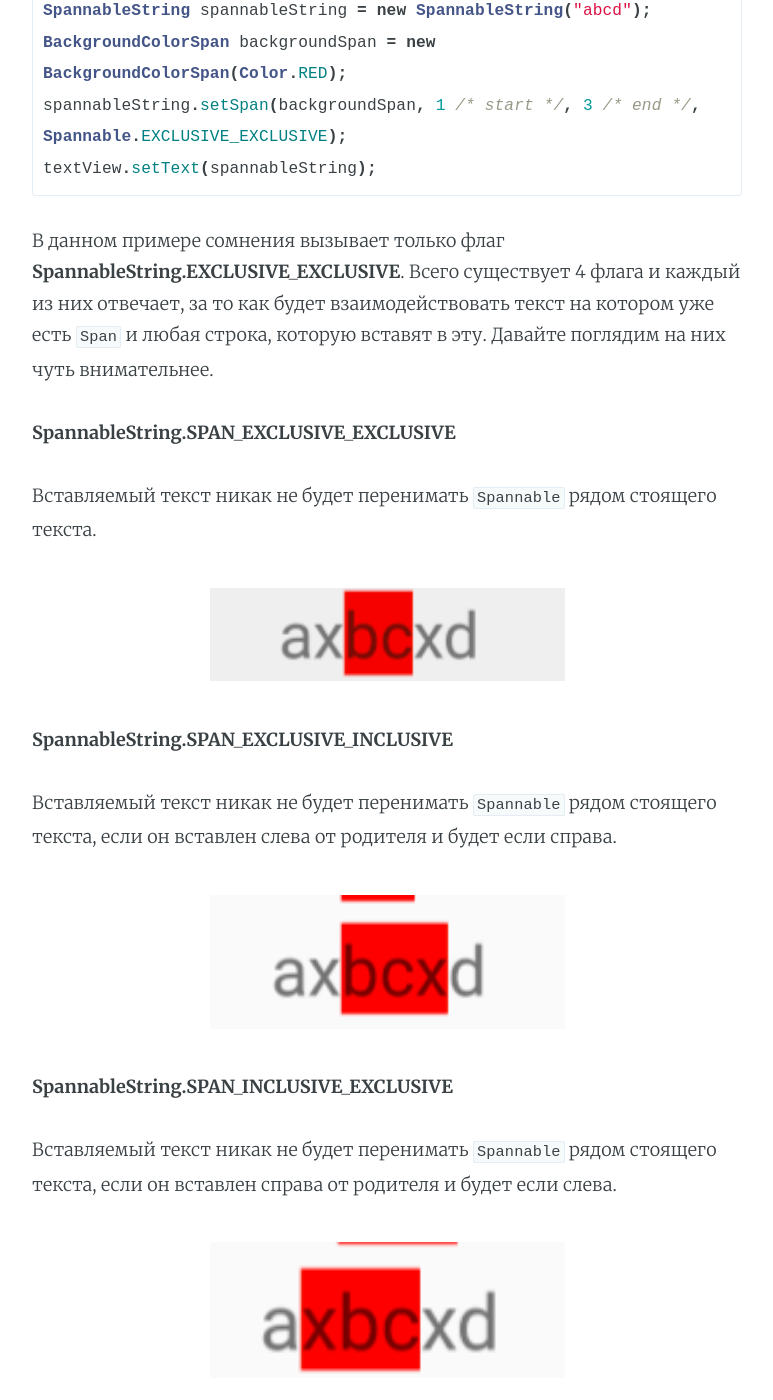
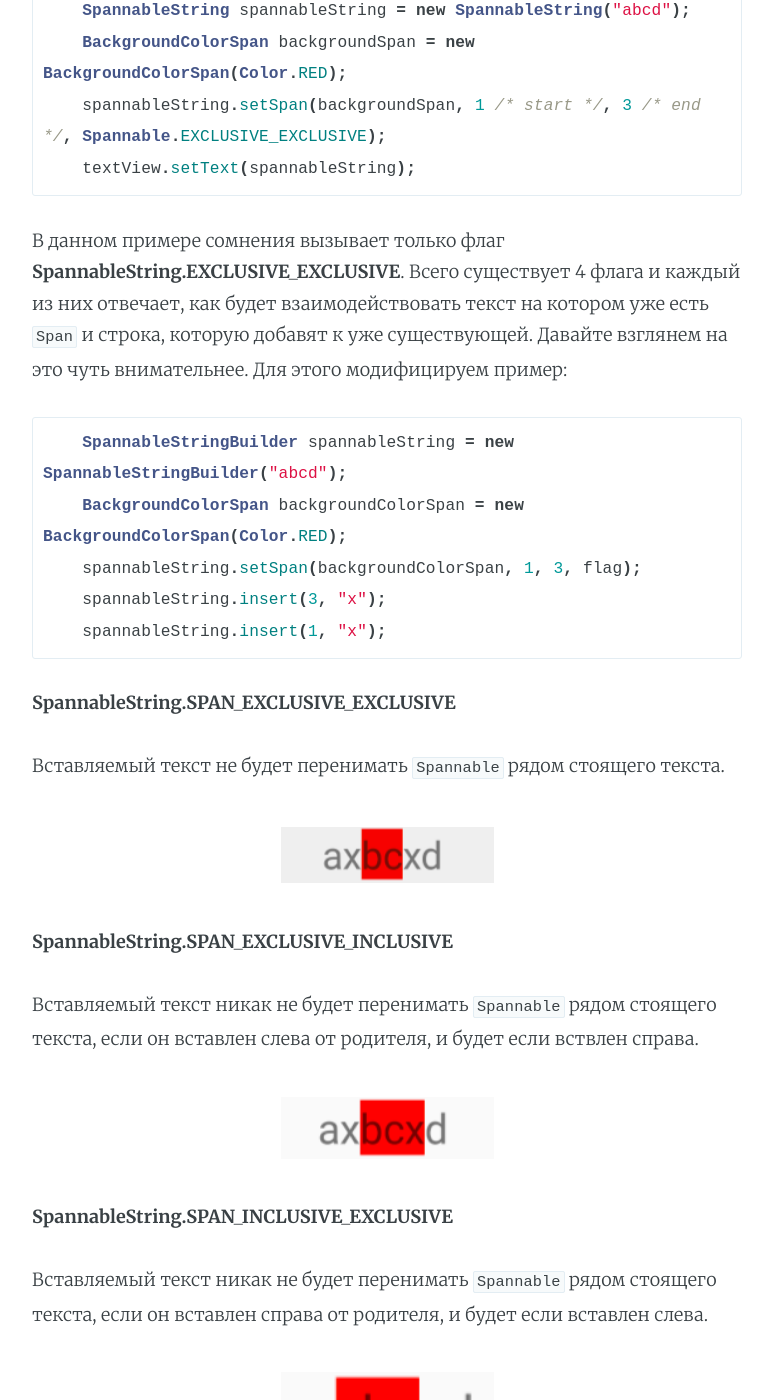
Before and after one commit to st235/alexdoodles, a Jekyll site: the page built from _posts/2018-03-07-spans-magic-concept.markdown, in a window 1280 px wide and 1400 px high, scrolled down 1187 px. Shown: the whole window, without its empty margins (253-1026 px from the left). Built offline with Jekyll 4.4.1, drawn with Linux system fonts in a browser that asks for light colours; some of the changed text lies outside the part shown.

Commit message:
final fixes to spans flags.

````diff
--- a/_posts/2018-03-07-spans-magic-concept.markdown
+++ b/_posts/2018-03-07-spans-magic-concept.markdown
@@ -21,38 +21,47 @@ __Замечание:__ эта статья основана на официал
 Прежде чем разместить `Spannable` мы должны определиться с тем, а какие варианты размещения вообще существуют.
 Типичный код, добавления выделения определенной области текста выглядит так:
 ```java
-SpannableString spannableString = new SpannableString("abcd");
-BackgroundColorSpan backgroundSpan = new BackgroundColorSpan(Color.RED);
-spannableString.setSpan(backgroundSpan, 1 /* start */, 3 /* end */, Spannable.EXCLUSIVE_EXCLUSIVE);
-textView.setText(spannableString);
+    SpannableString spannableString = new SpannableString("abcd");
+    BackgroundColorSpan backgroundSpan = new BackgroundColorSpan(Color.RED);
+    spannableString.setSpan(backgroundSpan, 1 /* start */, 3 /* end */, Spannable.EXCLUSIVE_EXCLUSIVE);
+    textView.setText(spannableString);
 ```
 В данном примере сомнения вызывает только флаг **SpannableString.EXCLUSIVE_EXCLUSIVE**.
-Всего существует 4 флага и каждый из них отвечает, за то как будет взаимодействовать текст на котором уже есть `Span` и любая строка, которую вставят в эту. Давайте поглядим на них чуть внимательнее.
+Всего существует 4 флага и каждый из них отвечает, как будет взаимодействовать текст на котором уже есть `Span` и строка, которую добавят к уже существующей.
+Давайте взглянем на это чуть внимательнее. Для этого модифицируем пример:
+
+```java
+    SpannableStringBuilder spannableString = new SpannableStringBuilder("abcd");
+    BackgroundColorSpan backgroundColorSpan = new BackgroundColorSpan(Color.RED);
+    spannableString.setSpan(backgroundColorSpan, 1, 3, flag);
+    spannableString.insert(3, "x");
+    spannableString.insert(1, "x");
+```
 
 **SpannableString.SPAN_EXCLUSIVE_EXCLUSIVE**
 
-Вставляемый текст никак не будет перенимать `Spannable` рядом стоящего текста.
+Вставляемый текст не будет перенимать `Spannable` рядом стоящего текста.
 
-![Flag EXCLUSIVE EXCLUSIVE]({{ "/assets/images/spans/flag_ee.png" }}){:style="width: 50% !important; margin: auto;"}
+![Flag EXCLUSIVE EXCLUSIVE]({{ "/assets/images/spans/flag_ee.png" }}){:style="width: 30% !important; margin: auto;"}
 
 **SpannableString.SPAN_EXCLUSIVE_INCLUSIVE**
 
-Вставляемый текст никак не будет перенимать `Spannable` рядом стоящего текста, если он вставлен слева от родителя и будет если справа.
+Вставляемый текст никак не будет перенимать `Spannable` рядом стоящего текста, если он вставлен слева от родителя, и будет если вствлен справа.
 
-![Flag EXCLUSIVE INCLUSIVE]({{ "/assets/images/spans/flag_ei.png" }}){:style="width: 50% !important; margin: auto;"}
+![Flag EXCLUSIVE INCLUSIVE]({{ "/assets/images/spans/flag_ei.png" }}){:style="width: 30% !important; margin: auto;"}
 
 **SpannableString.SPAN_INCLUSIVE_EXCLUSIVE**
 
 
-Вставляемый текст никак не будет перенимать `Spannable` рядом стоящего текста, если он вставлен справа от родителя и будет если слева.
+Вставляемый текст никак не будет перенимать `Spannable` рядом стоящего текста, если он вставлен справа от родителя, и будет если вставлен слева.
 
-![Flag INCLUSIVE EXCLUSIVE]({{ "/assets/images/spans/flag_ie.png" }}){:style="width: 50% !important; margin: auto;"}
+![Flag INCLUSIVE EXCLUSIVE]({{ "/assets/images/spans/flag_ie.png" }}){:style="width: 30% !important; margin: auto;"}
 
 **SpannableString.SPAN_INCLUSIVE_INCLUSIVE**
 
-Вставляемый текст никак будет перенимать `Spannable` рядом стоящего текста со всех сторон.
+Вставляемый текст будет перенимать `Spannable` рядом стоящего текста, позиция не важна.
 
-![Flag INCLUSIVE INCLUSIVE]({{ "/assets/images/spans/flag_ii.png" }}){:style="width: 50% !important; margin: auto;"}
+![Flag INCLUSIVE INCLUSIVE]({{ "/assets/images/spans/flag_ii.png" }}){:style="width: 30% !important; margin: auto;"}
 
 #### Лейаутинг __(размещение)__
 
````
Also changed, not shown: assets/images/spans/flag_ei.png, assets/images/spans/flag_ie.png.
